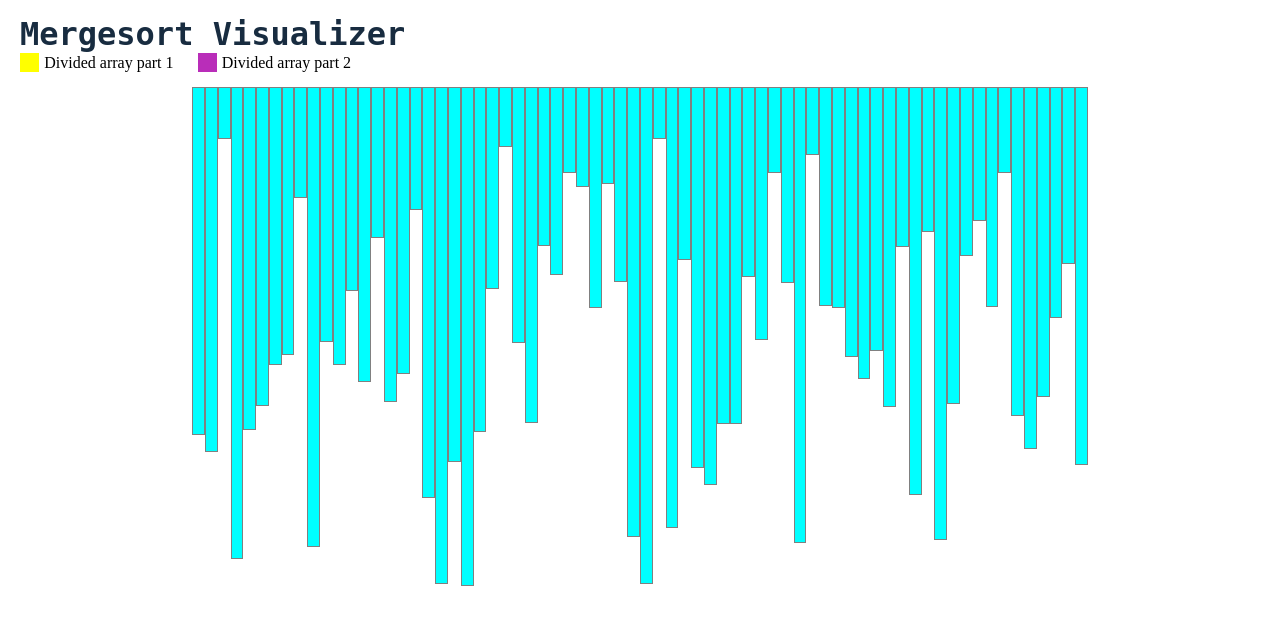
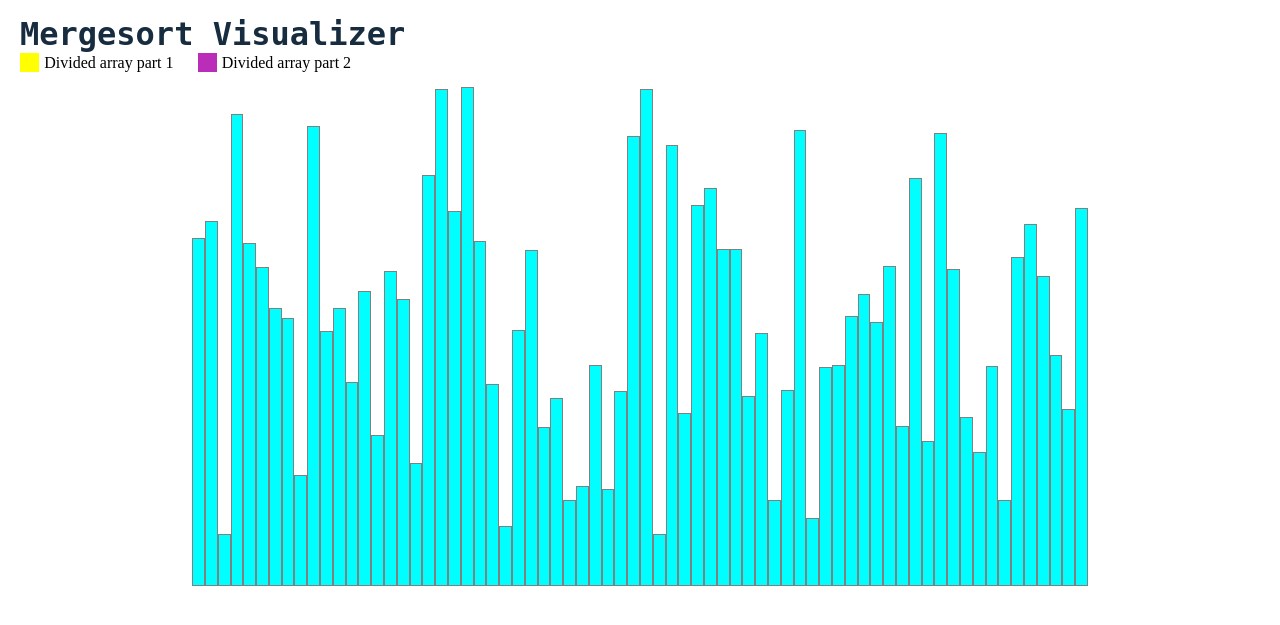
Before and after one commit to tanaykulkarni27/tanaykulkarni27.github.io, a PHP site: page /Sorting-Visualizer/ in a window 1280 px wide. Shown: the part 50-675 px from the top of the page. Run offline with PHP 8.4, Linux system fonts and the light colour scheme.

Commit message:
Update sort_visualizer.css

```diff
--- a/Sorting-Visualizer/css/sort_visualizer.css
+++ b/Sorting-Visualizer/css/sort_visualizer.css
@@ -106,9 +106,10 @@
     position: relative;
     width: fit-content;
     margin: 0 auto;
-    display: grid;
-    grid-template-columns: auto auto auto auto auto auto auto auto auto auto auto auto auto auto auto auto auto auto auto auto auto auto auto auto auto auto auto auto auto auto auto auto auto auto auto auto auto auto auto auto auto auto auto auto auto auto auto auto auto auto auto auto auto auto auto auto auto auto auto auto auto auto auto auto auto auto auto auto auto auto ;
-    /* rotate: -180deg; */
+    display: flex;
+    flex-direction:row;
+    justify-content:center;
+    align-items:end;
     margin-top: 15px;
 }
 
```
